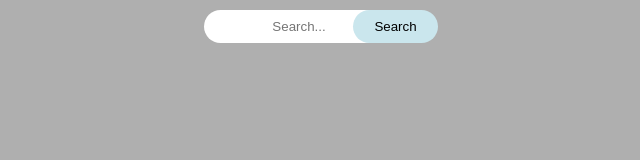
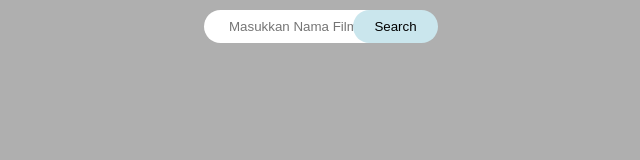
Before and after one commit to SCxoneZ/movie-app, a plain HTML site: page index.html in a window 1280 px wide. Shown: the full height of the page, 324-964 px from the left. Drawn offline with Linux system fonts and the light colour scheme.

Commit message:
update index.html

```diff
--- a/index.html
+++ b/index.html
@@ -10,7 +10,7 @@
 <body>
 
   <div class="input-box">
-    <input type="text" class="input-search" placeholder="Search..." />
+    <input type="text" class="input-search" placeholder="Masukkan Nama Film..." />
     <input type="button" class="btn-search" value="Search" />
   </div>
 
```
